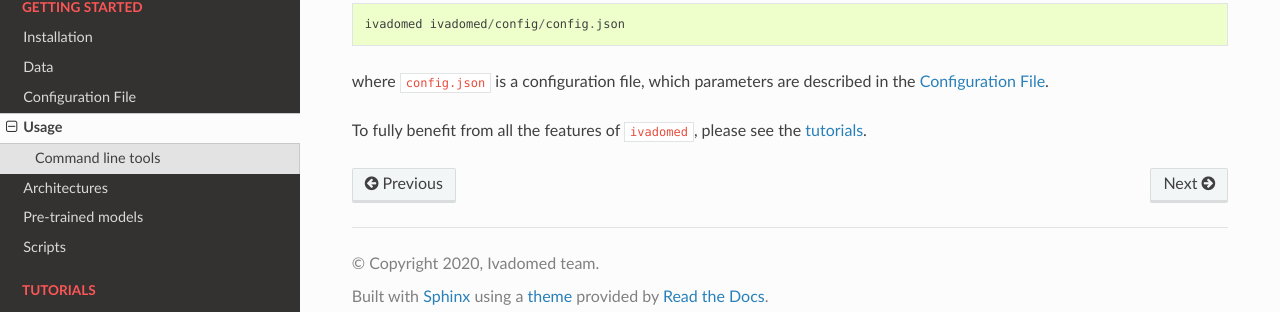
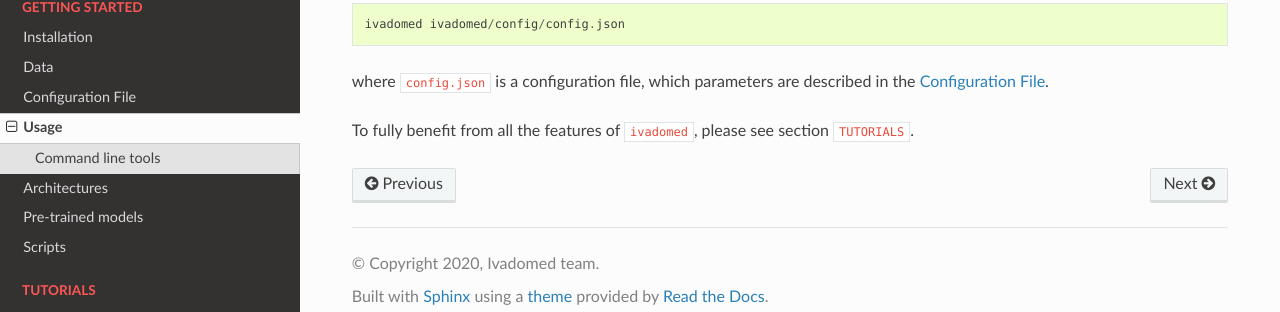
Before and after one commit to ivadomed/ivadomed, a Sphinx documentation site: the page built from docs/source/usage.rst, in a window 1280 px wide. Shown: the part 261-573 px from the top of the page. Built offline with Sphinx 7.4.7 and the Read the Docs theme 2.0.0, drawn with Linux system fonts in a browser that asks for light colours; the version number could not be read and is left out.

Commit message:
Update usage.rst

```diff
--- a/docs/source/usage.rst
+++ b/docs/source/usage.rst
@@ -14,5 +14,5 @@ terminal:
 where ``config.json`` is a configuration file, which parameters are
 described in the :ref:`configuration_file:Configuration File`.
 
-To fully benefit from all the features of ``ivadomed``, please see the
-:ref:`tutorials<tutorials>`.
+To fully benefit from all the features of ``ivadomed``, please see section
+``TUTORIALS``.
```
